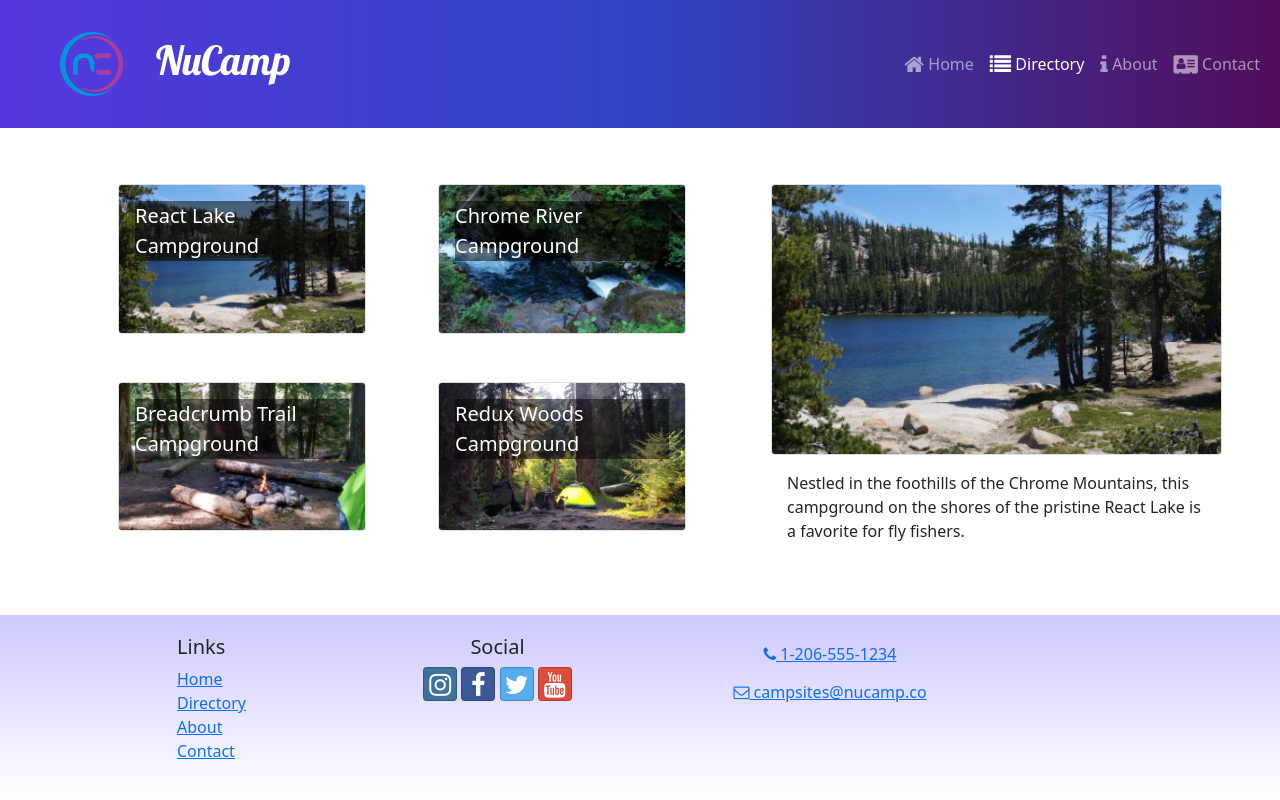
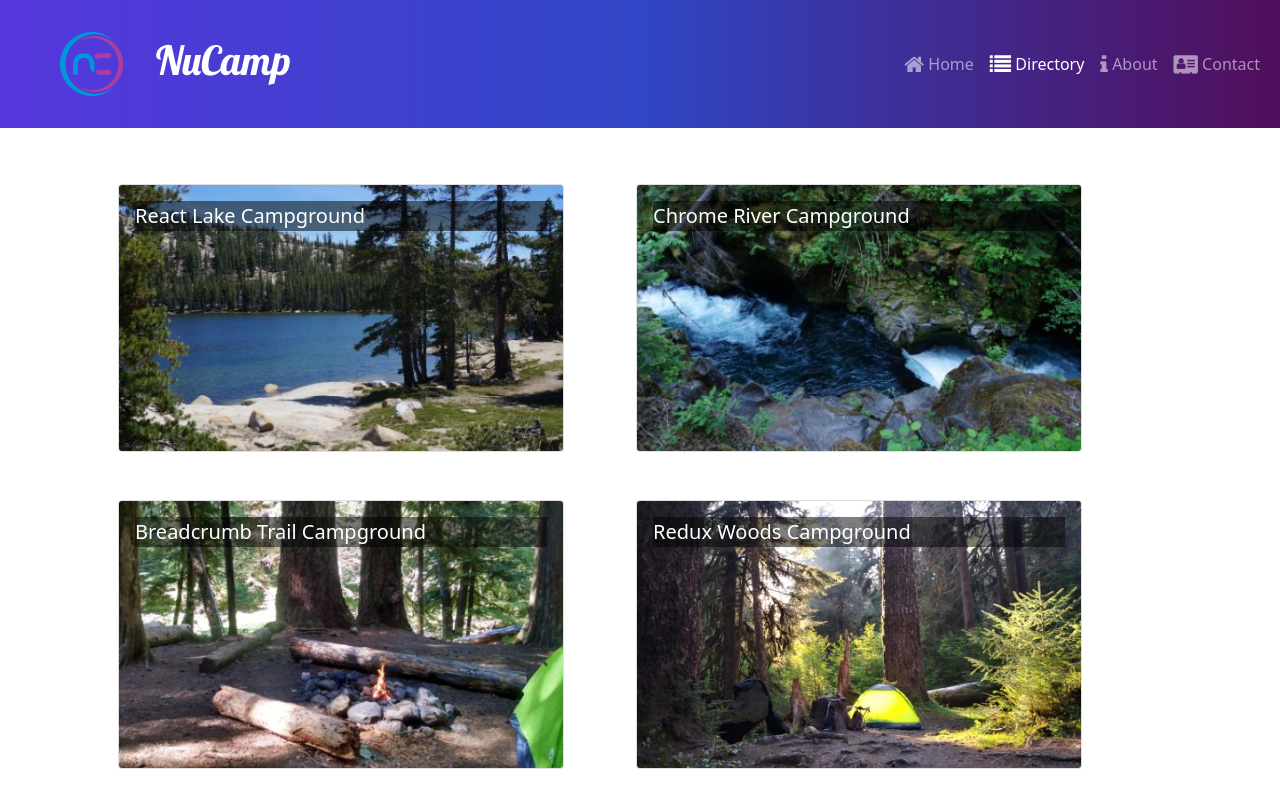
Before and after one commit to rockleejb/nucampsite-react, a React (Create React App) app: page /directory in a window 1280 px wide. Shown: the top 800 px of the page. Built offline with nearby package versions, Linux system fonts and the light colour scheme.

Commit message:
CampsiteDetailPage with useParams

```diff
--- a/src/features/campsites/CampsiteCard.js
+++ b/src/features/campsites/CampsiteCard.js
@@ -1,14 +1,17 @@
 import { Card, CardImg, CardImgOverlay, CardTitle } from "reactstrap";
+import { Link } from "react-router-dom";
 
 const CampsiteCard = ({ campsite }) => {
-  const { image, name } = campsite;
+  const { id, image, name } = campsite;
   return (
+    <Link to={`${id}`}>
       <Card>
         <CardImg width="100%" src={image} alt={name} />
         <CardImgOverlay>
           <CardTitle>{name}</CardTitle>
         </CardImgOverlay>
       </Card>
+    </Link>
   );
 };
 
--- a/src/features/campsites/CampsitesList.js
+++ b/src/features/campsites/CampsitesList.js
@@ -11,7 +11,6 @@
           md="5"
           className="m-4"
           key={campsite.id}
-          onClick={() => setCampsiteId(campsite.id)}
         >
           <CampsiteCard campsite={campsite} />
         </Col>
--- a/src/features/campsites/campsitesSlice.js
+++ b/src/features/campsites/campsitesSlice.js
@@ -10,7 +10,7 @@
 };
 
 export const selectCampsiteById = (id) => {
-  return CAMPSITES.find((campsite) => campsite.id === id);
+  return CAMPSITES.find((campsite) => campsite.id === parseInt(id));
 };
 
 export const selectFeaturedCampsite = () => {
--- a/src/pages/CampsiteDetailPage.js
+++ b/src/pages/CampsiteDetailPage.js
@@ -6,7 +6,6 @@
 const CampsiteDetailPage = () => {
   const { campsiteId } = useParams();
   const campsite = selectCampsiteById(campsiteId);
-  console.log(campsite);
   return (
     <Container>
       <Row>
--- a/src/pages/CampsitesDirectoryPage.js
+++ b/src/pages/CampsitesDirectoryPage.js
@@ -1,23 +1,10 @@
-import { Container, Row, Col } from "reactstrap";
-import CampsiteDetail from "../features/campsites/CampsiteDetail";
+import { Container } from "reactstrap";
 import CampsitesList from "../features/campsites/CampsitesList";
-import { selectCampsiteById } from "../features/campsites/campsitesSlice";
-import { useState } from "react";
 
 const CampsitesDirectoryPage = () => {
-  const [campsiteId, setCampsiteId] = useState(0);
-  const selectedCampsite = selectCampsiteById(campsiteId);
   return (
     <Container>
-      {" "}
-      <Row>
-        <Col sm="5" md="7">
-          <CampsitesList setCampsiteId={setCampsiteId} />
-        </Col>
-        <Col sm="7" md="5">
-          <CampsiteDetail campsite={selectedCampsite} />
-        </Col>
-      </Row>
+      <CampsitesList />
     </Container>
   );
 };
```
Lines whose indentation alone changed are shown as unchanged.
